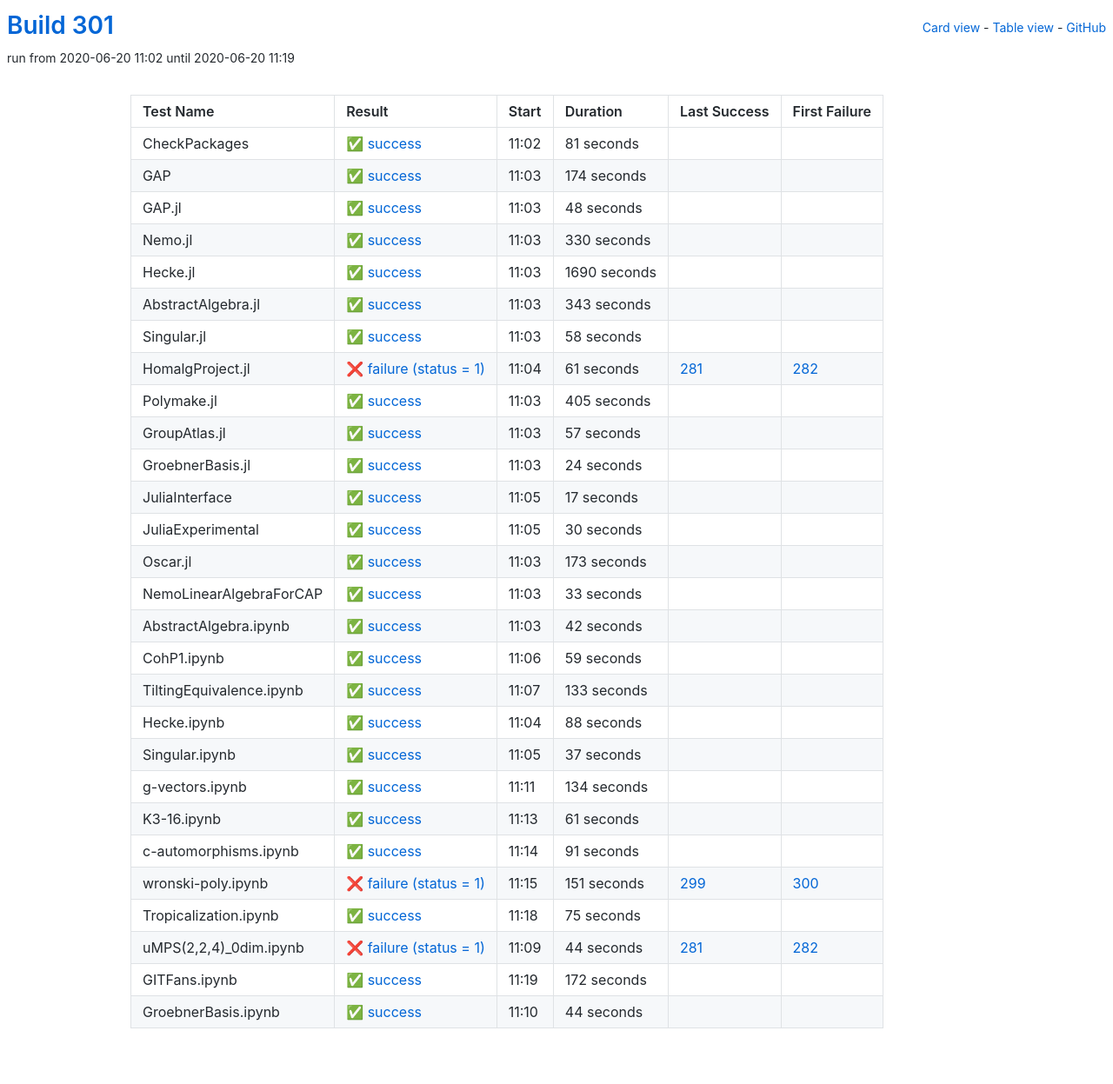
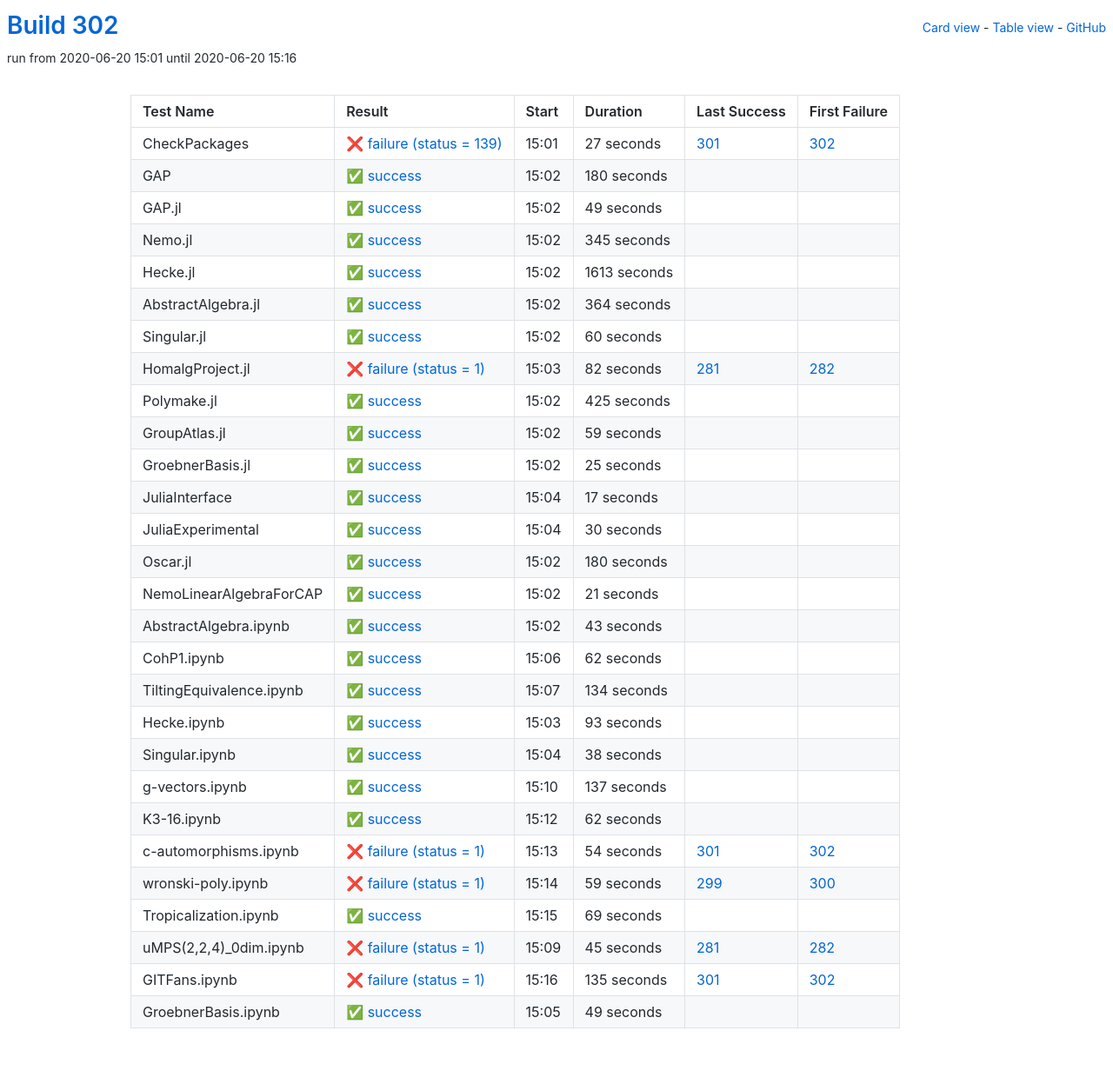
Before and after one commit to oscar-system/oscar-ci-status-stable, a Jekyll site: the page built from table.html, in a window 1280 px wide. Shown: the whole page at 87% size. Built offline with Jekyll 4.4.1, drawn with Linux system fonts in a browser that asks for light colours.

Commit message:
Build #302

```diff
--- a/_data/ci.yml
+++ b/_data/ci.yml
@@ -1,6 +1,6 @@
 ---
-build: 301
-build_url: https://oscarci.mathematik.uni-kl.de/job/oscar-stable/301/
+build: 302
+build_url: https://oscarci.mathematik.uni-kl.de/job/oscar-stable/302/
 job: oscar-stable
 organization: oscar-system
 repo: oscar-ci-status-stable
@@ -8,140 +8,140 @@ repourl: https://github.com/oscar-system/oscar-ci-status-stable
 tests:
 - name: CheckPackages
   id: checkpackages
-  log: https://oscarci.mathematik.uni-kl.de/job/oscar-stable/301/artifact/logs/build-301/CheckPackages.log
-  start: 2020-06-20 11:02
+  log: https://oscarci.mathematik.uni-kl.de/job/oscar-stable/302/artifact/logs/build-302/CheckPackages.log
+  start: 2020-06-20 15:01
+  success: false
+  exitcode: 139
+  status: failure
+  duration: 27
+  last_success: 301
+  last_success_url: https://oscarci.mathematik.uni-kl.de/job/oscar-stable/301/
+  first_failure: 302
+  first_failure_url: https://oscarci.mathematik.uni-kl.de/job/oscar-stable/302/
+- name: GAP
+  id: gap
+  log: https://oscarci.mathematik.uni-kl.de/job/oscar-stable/302/artifact/logs/build-302/GAP.log
+  start: 2020-06-20 15:02
   success: true
   exitcode: 0
   status: success
-  duration: 81
-  last_success: false
-  last_success_url:
-  first_failure: false
-  first_failure_url:
-- name: GAP
-  id: gap
-  log: https://oscarci.mathematik.uni-kl.de/job/oscar-stable/301/artifact/logs/build-301/GAP.log
-  start: 2020-06-20 11:03
-  success: true
-  exitcode: 0
-  status: success
-  duration: 174
+  duration: 180
   last_success: false
   last_success_url:
   first_failure: false
   first_failure_url:
 - name: GAP.jl
   id: gap-jl
-  log: https://oscarci.mathematik.uni-kl.de/job/oscar-stable/301/artifact/logs/build-301/GAP.jl.log
-  start: 2020-06-20 11:03
+  log: https://oscarci.mathematik.uni-kl.de/job/oscar-stable/302/artifact/logs/build-302/GAP.jl.log
+  start: 2020-06-20 15:02
   success: true
   exitcode: 0
   status: success
-  duration: 48
+  duration: 49
   last_success: false
   last_success_url:
   first_failure: false
   first_failure_url:
 - name: Nemo.jl
   id: nemo-jl
-  log: https://oscarci.mathematik.uni-kl.de/job/oscar-stable/301/artifact/logs/build-301/Nemo.jl.log
-  start: 2020-06-20 11:03
+  log: https://oscarci.mathematik.uni-kl.de/job/oscar-stable/302/artifact/logs/build-302/Nemo.jl.log
+  start: 2020-06-20 15:02
   success: true
   exitcode: 0
   status: success
-  duration: 330
+  duration: 345
   last_success: false
   last_success_url:
   first_failure: false
   first_failure_url:
 - name: Hecke.jl
   id: hecke-jl
-  log: https://oscarci.mathematik.uni-kl.de/job/oscar-stable/301/artifact/logs/build-301/Hecke.jl.log
-  start: 2020-06-20 11:03
+  log: https://oscarci.mathematik.uni-kl.de/job/oscar-stable/302/artifact/logs/build-302/Hecke.jl.log
+  start: 2020-06-20 15:02
   success: true
   exitcode: 0
   status: success
-  duration: 1690
+  duration: 1613
   last_success: false
   last_success_url:
   first_failure: false
   first_failure_url:
 - name: AbstractAlgebra.jl
   id: abstractalgebra-jl
-  log: https://oscarci.mathematik.uni-kl.de/job/oscar-stable/301/artifact/logs/build-301/AbstractAlgebra.jl.log
-  start: 2020-06-20 11:03
+  log: https://oscarci.mathematik.uni-kl.de/job/oscar-stable/302/artifact/logs/build-302/AbstractAlgebra.jl.log
+  start: 2020-06-20 15:02
   success: true
   exitcode: 0
   status: success
-  duration: 343
+  duration: 364
   last_success: false
   last_success_url:
   first_failure: false
   first_failure_url:
 - name: Singular.jl
   id: singular-jl
-  log: https://oscarci.mathematik.uni-kl.de/job/oscar-stable/301/artifact/logs/build-301/Singular.jl.log
-  start: 2020-06-20 11:03
+  log: https://oscarci.mathematik.uni-kl.de/job/oscar-stable/302/artifact/logs/build-302/Singular.jl.log
+  start: 2020-06-20 15:02
   success: true
   exitcode: 0
   status: success
-  duration: 58
+  duration: 60
   last_success: false
   last_success_url:
   first_failure: false
   first_failure_url:
 - name: HomalgProject.jl
   id: homalgproject-jl
-  log: https://oscarci.mathematik.uni-kl.de/job/oscar-stable/301/artifact/logs/build-301/HomalgProject.jl.log
-  start: 2020-06-20 11:04
+  log: https://oscarci.mathematik.uni-kl.de/job/oscar-stable/302/artifact/logs/build-302/HomalgProject.jl.log
+  start: 2020-06-20 15:03
   success: false
   exitcode: 1
   status: failure
-  duration: 61
+  duration: 82
   last_success: 281
   last_success_url: https://oscarci.mathematik.uni-kl.de/job/oscar-stable/281/
   first_failure: 282
   first_failure_url: https://oscarci.mathematik.uni-kl.de/job/oscar-stable/282/
 - name: Polymake.jl
   id: polymake-jl
-  log: https://oscarci.mathematik.uni-kl.de/job/oscar-stable/301/artifact/logs/build-301/Polymake.jl.log
-  start: 2020-06-20 11:03
+  log: https://oscarci.mathematik.uni-kl.de/job/oscar-stable/302/artifact/logs/build-302/Polymake.jl.log
+  start: 2020-06-20 15:02
   success: true
   exitcode: 0
   status: success
-  duration: 405
+  duration: 425
   last_success: false
   last_success_url:
   first_failure: false
   first_failure_url:
 - name: GroupAtlas.jl
   id: groupatlas-jl
-  log: https://oscarci.mathematik.uni-kl.de/job/oscar-stable/301/artifact/logs/build-301/GroupAtlas.jl.log
-  start: 2020-06-20 11:03
+  log: https://oscarci.mathematik.uni-kl.de/job/oscar-stable/302/artifact/logs/build-302/GroupAtlas.jl.log
+  start: 2020-06-20 15:02
   success: true
   exitcode: 0
   status: success
-  duration: 57
+  duration: 59
   last_success: false
   last_success_url:
   first_failure: false
   first_failure_url:
 - name: GroebnerBasis.jl
   id: groebnerbasis-jl
-  log: https://oscarci.mathematik.uni-kl.de/job/oscar-stable/301/artifact/logs/build-301/GroebnerBasis.jl.log
-  start: 2020-06-20 11:03
+  log: https://oscarci.mathematik.uni-kl.de/job/oscar-stable/302/artifact/logs/build-302/GroebnerBasis.jl.log
+  start: 2020-06-20 15:02
   success: true
   exitcode: 0
   status: success
-  duration: 24
+  duration: 25
   last_success: false
   last_success_url:
   first_failure: false
   first_failure_url:
 - name: JuliaInterface
   id: juliainterface
-  log: https://oscarci.mathematik.uni-kl.de/job/oscar-stable/301/artifact/logs/build-301/JuliaInterface.log
-  start: 2020-06-20 11:05
+  log: https://oscarci.mathematik.uni-kl.de/job/oscar-stable/302/artifact/logs/build-302/JuliaInterface.log
+  start: 2020-06-20 15:04
   success: true
   exitcode: 0
   status: success
@@ -152,8 +152,8 @@ tests:
   first_failure_url:
 - name: JuliaExperimental
   id: juliaexperimental
-  log: https://oscarci.mathematik.uni-kl.de/job/oscar-stable/301/artifact/logs/build-301/JuliaExperimental.log
-  start: 2020-06-20 11:05
+  log: https://oscarci.mathematik.uni-kl.de/job/oscar-stable/302/artifact/logs/build-302/JuliaExperimental.log
+  start: 2020-06-20 15:04
   success: true
   exitcode: 0
   status: success
@@ -164,92 +164,56 @@ tests:
   first_failure_url:
 - name: Oscar.jl
   id: oscar-jl
-  log: https://oscarci.mathematik.uni-kl.de/job/oscar-stable/301/artifact/logs/build-301/Oscar.jl.log
-  start: 2020-06-20 11:03
+  log: https://oscarci.mathematik.uni-kl.de/job/oscar-stable/302/artifact/logs/build-302/Oscar.jl.log
+  start: 2020-06-20 15:02
   success: true
   exitcode: 0
   status: success
-  duration: 173
+  duration: 180
   last_success: false
   last_success_url:
   first_failure: false
   first_failure_url:
 - name: NemoLinearAlgebraForCAP
   id: nemolinearalgebraforcap
-  log: https://oscarci.mathematik.uni-kl.de/job/oscar-stable/301/artifact/logs/build-301/NemoLinearAlgebraForCAP.log
-  start: 2020-06-20 11:03
+  log: https://oscarci.mathematik.uni-kl.de/job/oscar-stable/302/artifact/logs/build-302/NemoLinearAlgebraForCAP.log
+  start: 2020-06-20 15:02
   success: true
   exitcode: 0
   status: success
-  duration: 33
+  duration: 21
   last_success: false
   last_success_url:
   first_failure: false
   first_failure_url:
 - name: AbstractAlgebra.ipynb
   id: abstractalgebra-ipynb
-  log: https://oscarci.mathematik.uni-kl.de/job/oscar-stable/301/artifact/logs/build-301/AbstractAlgebra.ipynb.log
-  start: 2020-06-20 11:03
+  log: https://oscarci.mathematik.uni-kl.de/job/oscar-stable/302/artifact/logs/build-302/AbstractAlgebra.ipynb.log
+  start: 2020-06-20 15:02
   success: true
   exitcode: 0
   status: success
-  duration: 42
+  duration: 43
   last_success: false
   last_success_url:
   first_failure: false
   first_failure_url:
 - name: CohP1.ipynb
   id: cohp1-ipynb
-  log: https://oscarci.mathematik.uni-kl.de/job/oscar-stable/301/artifact/logs/build-301/CohP1.ipynb.log
-  start: 2020-06-20 11:06
+  log: https://oscarci.mathematik.uni-kl.de/job/oscar-stable/302/artifact/logs/build-302/CohP1.ipynb.log
+  start: 2020-06-20 15:06
   success: true
   exitcode: 0
   status: success
-  duration: 59
+  duration: 62
   last_success: false
   last_success_url:
   first_failure: false
   first_failure_url:
 - name: TiltingEquivalence.ipynb
   id: tiltingequivalence-ipynb
-  log: https://oscarci.mathematik.uni-kl.de/job/oscar-stable/301/artifact/logs/build-301/TiltingEquivalence.ipynb.log
-  start: 2020-06-20 11:07
-  success: true
-  exitcode: 0
-  status: success
-  duration: 133
-  last_success: false
-  last_success_url:
-  first_failure: false
-  first_failure_url:
-- name: Hecke.ipynb
-  id: hecke-ipynb
-  log: https://oscarci.mathematik.uni-kl.de/job/oscar-stable/301/artifact/logs/build-301/Hecke.ipynb.log
-  start: 2020-06-20 11:04
-  success: true
-  exitcode: 0
-  status: success
-  duration: 88
-  last_success: false
-  last_success_url:
-  first_failure: false
-  first_failure_url:
-- name: Singular.ipynb
-  id: singular-ipynb
-  log: https://oscarci.mathematik.uni-kl.de/job/oscar-stable/301/artifact/logs/build-301/Singular.ipynb.log
-  start: 2020-06-20 11:05
-  success: true
-  exitcode: 0
-  status: success
-  duration: 37
-  last_success: false
-  last_success_url:
-  first_failure: false
-  first_failure_url:
-- name: g-vectors.ipynb
-  id: g-vectors-ipynb
-  log: https://oscarci.mathematik.uni-kl.de/job/oscar-stable/301/artifact/logs/build-301/g-vectors.ipynb.log
-  start: 2020-06-20 11:11
+  log: https://oscarci.mathematik.uni-kl.de/job/oscar-stable/302/artifact/logs/build-302/TiltingEquivalence.ipynb.log
+  start: 2020-06-20 15:07
   success: true
   exitcode: 0
   status: success
@@ -258,87 +222,123 @@ tests:
   last_success_url:
   first_failure: false
   first_failure_url:
-- name: K3-16.ipynb
-  id: k3-16-ipynb
-  log: https://oscarci.mathematik.uni-kl.de/job/oscar-stable/301/artifact/logs/build-301/K3-16.ipynb.log
-  start: 2020-06-20 11:13
+- name: Hecke.ipynb
+  id: hecke-ipynb
+  log: https://oscarci.mathematik.uni-kl.de/job/oscar-stable/302/artifact/logs/build-302/Hecke.ipynb.log
+  start: 2020-06-20 15:03
   success: true
   exitcode: 0
   status: success
-  duration: 61
+  duration: 93
+  last_success: false
+  last_success_url:
+  first_failure: false
+  first_failure_url:
+- name: Singular.ipynb
+  id: singular-ipynb
+  log: https://oscarci.mathematik.uni-kl.de/job/oscar-stable/302/artifact/logs/build-302/Singular.ipynb.log
+  start: 2020-06-20 15:04
+  success: true
+  exitcode: 0
+  status: success
+  duration: 38
+  last_success: false
+  last_success_url:
+  first_failure: false
+  first_failure_url:
+- name: g-vectors.ipynb
+  id: g-vectors-ipynb
+  log: https://oscarci.mathematik.uni-kl.de/job/oscar-stable/302/artifact/logs/build-302/g-vectors.ipynb.log
+  start: 2020-06-20 15:10
+  success: true
+  exitcode: 0
+  status: success
+  duration: 137
+  last_success: false
+  last_success_url:
+  first_failure: false
+  first_failure_url:
+- name: K3-16.ipynb
+  id: k3-16-ipynb
+  log: https://oscarci.mathematik.uni-kl.de/job/oscar-stable/302/artifact/logs/build-302/K3-16.ipynb.log
+  start: 2020-06-20 15:12
+  success: true
+  exitcode: 0
+  status: success
+  duration: 62
   last_success: false
   last_success_url:
   first_failure: false
   first_failure_url:
 - name: c-automorphisms.ipynb
   id: c-automorphisms-ipynb
-  log: https://oscarci.mathematik.uni-kl.de/job/oscar-stable/301/artifact/logs/build-301/c-automorphisms.ipynb.log
-  start: 2020-06-20 11:14
-  success: true
-  exitcode: 0
-  status: success
-  duration: 91
-  last_success: false
-  last_success_url:
-  first_failure: false
-  first_failure_url:
-- name: wronski-poly.ipynb
-  id: wronski-poly-ipynb
-  log: https://oscarci.mathematik.uni-kl.de/job/oscar-stable/301/artifact/logs/build-301/wronski-poly.ipynb.log
-  start: 2020-06-20 11:15
+  log: https://oscarci.mathematik.uni-kl.de/job/oscar-stable/302/artifact/logs/build-302/c-automorphisms.ipynb.log
+  start: 2020-06-20 15:13
   success: false
   exitcode: 1
   status: failure
-  duration: 151
+  duration: 54
+  last_success: 301
+  last_success_url: https://oscarci.mathematik.uni-kl.de/job/oscar-stable/301/
+  first_failure: 302
+  first_failure_url: https://oscarci.mathematik.uni-kl.de/job/oscar-stable/302/
+- name: wronski-poly.ipynb
+  id: wronski-poly-ipynb
+  log: https://oscarci.mathematik.uni-kl.de/job/oscar-stable/302/artifact/logs/build-302/wronski-poly.ipynb.log
+  start: 2020-06-20 15:14
+  success: false
+  exitcode: 1
+  status: failure
+  duration: 59
   last_success: 299
   last_success_url: https://oscarci.mathematik.uni-kl.de/job/oscar-stable/299/
   first_failure: 300
   first_failure_url: https://oscarci.mathematik.uni-kl.de/job/oscar-stable/300/
 - name: Tropicalization.ipynb
   id: tropicalization-ipynb
-  log: https://oscarci.mathematik.uni-kl.de/job/oscar-stable/301/artifact/logs/build-301/Tropicalization.ipynb.log
-  start: 2020-06-20 11:18
+  log: https://oscarci.mathematik.uni-kl.de/job/oscar-stable/302/artifact/logs/build-302/Tropicalization.ipynb.log
+  start: 2020-06-20 15:15
   success: true
   exitcode: 0
   status: success
-  duration: 75
+  duration: 69
   last_success: false
   last_success_url:
   first_failure: false
   first_failure_url:
 - name: uMPS(2,2,4)_0dim.ipynb
   id: umps-2-2-4-0dim-ipynb
-  log: https://oscarci.mathematik.uni-kl.de/job/oscar-stable/301/artifact/logs/build-301/uMPS-2-2-4-_0dim.ipynb.log
-  start: 2020-06-20 11:09
+  log: https://oscarci.mathematik.uni-kl.de/job/oscar-stable/302/artifact/logs/build-302/uMPS-2-2-4-_0dim.ipynb.log
+  start: 2020-06-20 15:09
   success: false
   exitcode: 1
   status: failure
-  duration: 44
+  duration: 45
   last_success: 281
   last_success_url: https://oscarci.mathematik.uni-kl.de/job/oscar-stable/281/
   first_failure: 282
   first_failure_url: https://oscarci.mathematik.uni-kl.de/job/oscar-stable/282/
 - name: GITFans.ipynb
   id: gitfans-ipynb
-  log: https://oscarci.mathematik.uni-kl.de/job/oscar-stable/301/artifact/logs/build-301/GITFans.ipynb.log
-  start: 2020-06-20 11:19
+  log: https://oscarci.mathematik.uni-kl.de/job/oscar-stable/302/artifact/logs/build-302/GITFans.ipynb.log
+  start: 2020-06-20 15:16
+  success: false
+  exitcode: 1
+  status: failure
+  duration: 135
+  last_success: 301
+  last_success_url: https://oscarci.mathematik.uni-kl.de/job/oscar-stable/301/
+  first_failure: 302
+  first_failure_url: https://oscarci.mathematik.uni-kl.de/job/oscar-stable/302/
+- name: GroebnerBasis.ipynb
+  id: groebnerbasis-ipynb
+  log: https://oscarci.mathematik.uni-kl.de/job/oscar-stable/302/artifact/logs/build-302/GroebnerBasis.ipynb.log
+  start: 2020-06-20 15:05
   success: true
   exitcode: 0
   status: success
-  duration: 172
+  duration: 49
   last_success: false
   last_success_url:
   first_failure: false
   first_failure_url:
-- name: GroebnerBasis.ipynb
-  id: groebnerbasis-ipynb
-  log: https://oscarci.mathematik.uni-kl.de/job/oscar-stable/301/artifact/logs/build-301/GroebnerBasis.ipynb.log
-  start: 2020-06-20 11:10
-  success: true
-  exitcode: 0
-  status: success
-  duration: 44
-  last_success: false
-  last_success_url:
-  first_failure: false
-  first_failure_url:
```
Also changed, not shown: README.md.
